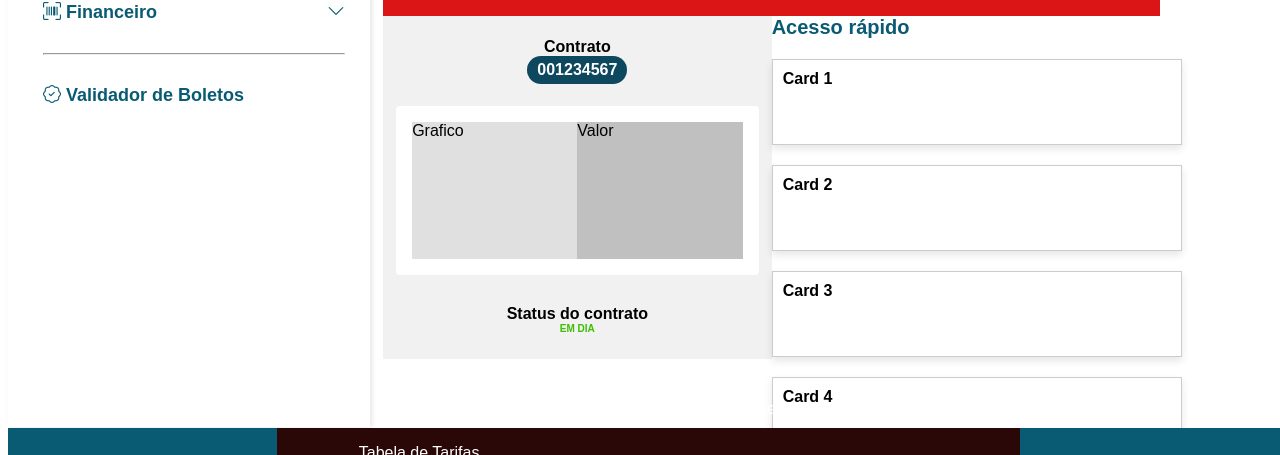
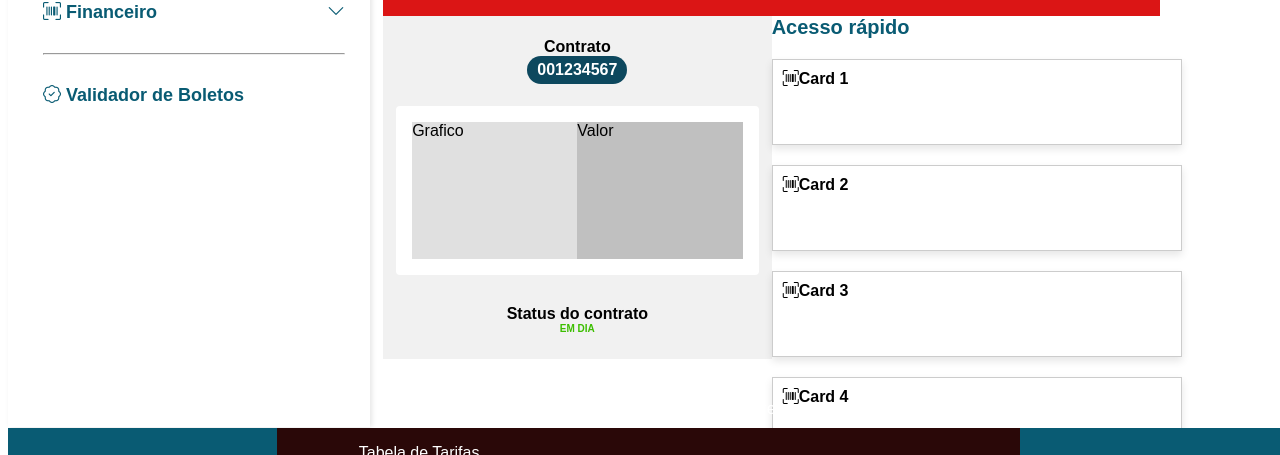
Before and after one commit to christiananjos/Projeto, an Angular app in the folder Poc-Volks/: page / in a window 1280 px wide. Shown: the part 382-837 px from the top of the page. Built offline with nearby package versions, Linux system fonts and the light colour scheme.

Commit message:
ajuste icone dos menus rapidos

```diff
--- a/Poc-Volks/src/app/app.component.html
+++ b/Poc-Volks/src/app/app.component.html
@@ -134,22 +134,22 @@
         </div>
         <div>
         <div style="width: 100%; height: 64px; border: 1px solid #ccc; box-shadow: 0 4px 8px rgba(0, 0, 0, 0.1); margin-top: 20px; padding: 10px;">
-          <span style="font-weight: bold;">Card 1</span>
+          <i class="bi bi-upc-scan"></i><span style="font-weight: bold;">Card 1</span>
         </div>
         </div>
         <div>
           <div style="width: 100%; height: 64px; border: 1px solid #ccc; box-shadow: 0 4px 8px rgba(0, 0, 0, 0.1); margin-top: 20px; padding: 10px;">
-            <span style="font-weight: bold;">Card 2</span>
+            <i class="bi bi-upc-scan"></i><span style="font-weight: bold;">Card 2</span>
           </div>
          </div>
          <div>
           <div style="width: 100%; height: 64px; border: 1px solid #ccc; box-shadow: 0 4px 8px rgba(0, 0, 0, 0.1); margin-top: 20px; padding: 10px;">
-            <span style="font-weight: bold;">Card 3</span>
+            <i class="bi bi-upc-scan"></i><span style="font-weight: bold;">Card 3</span>
           </div>
          </div>
          <div>
           <div style="width: 100%; height: 64px; border: 1px solid #ccc; box-shadow: 0 4px 8px rgba(0, 0, 0, 0.1); margin-top: 20px; padding: 10px;">
-            <span style="font-weight: bold;">Card 4</span>
+            <i class="bi bi-upc-scan"></i><span style="font-weight: bold;">Card 4</span>
           </div>
          </div>
 
```
